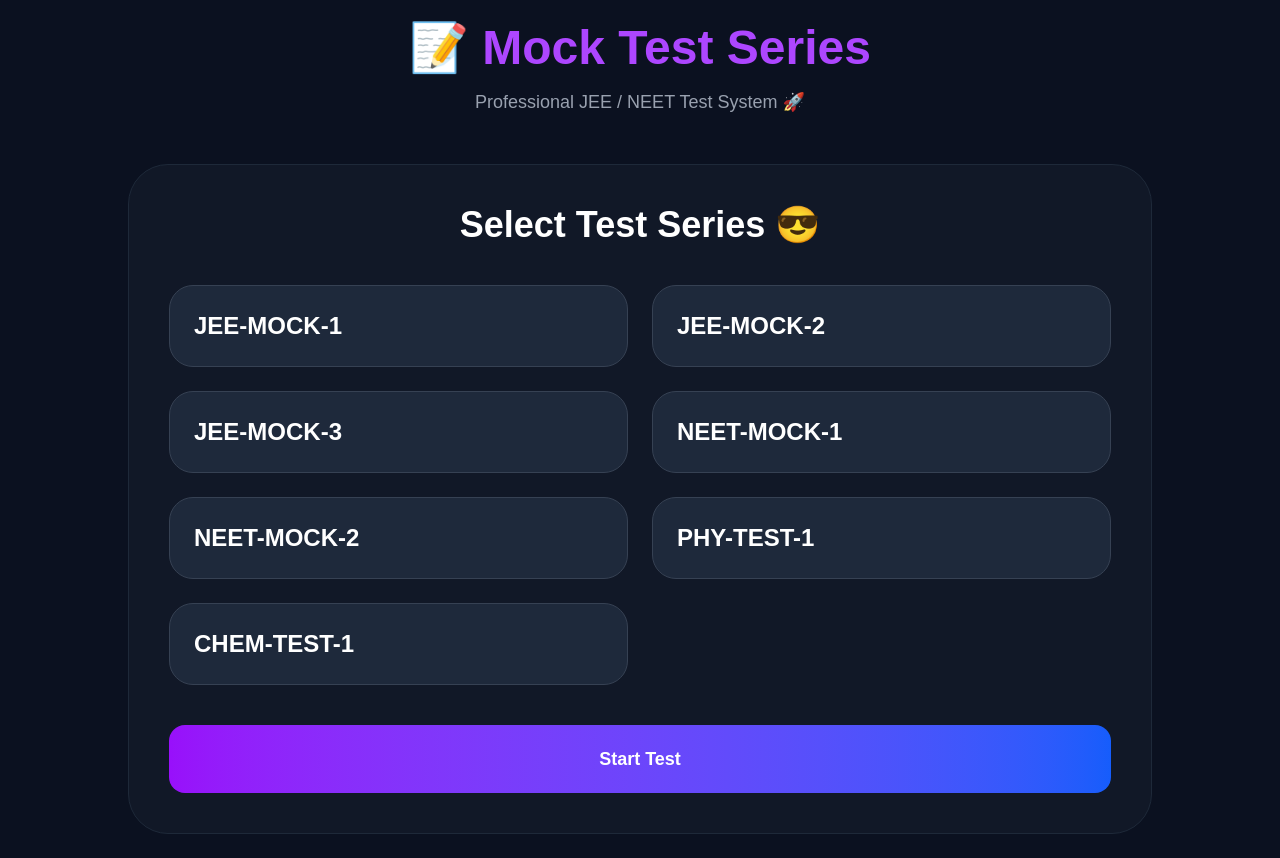
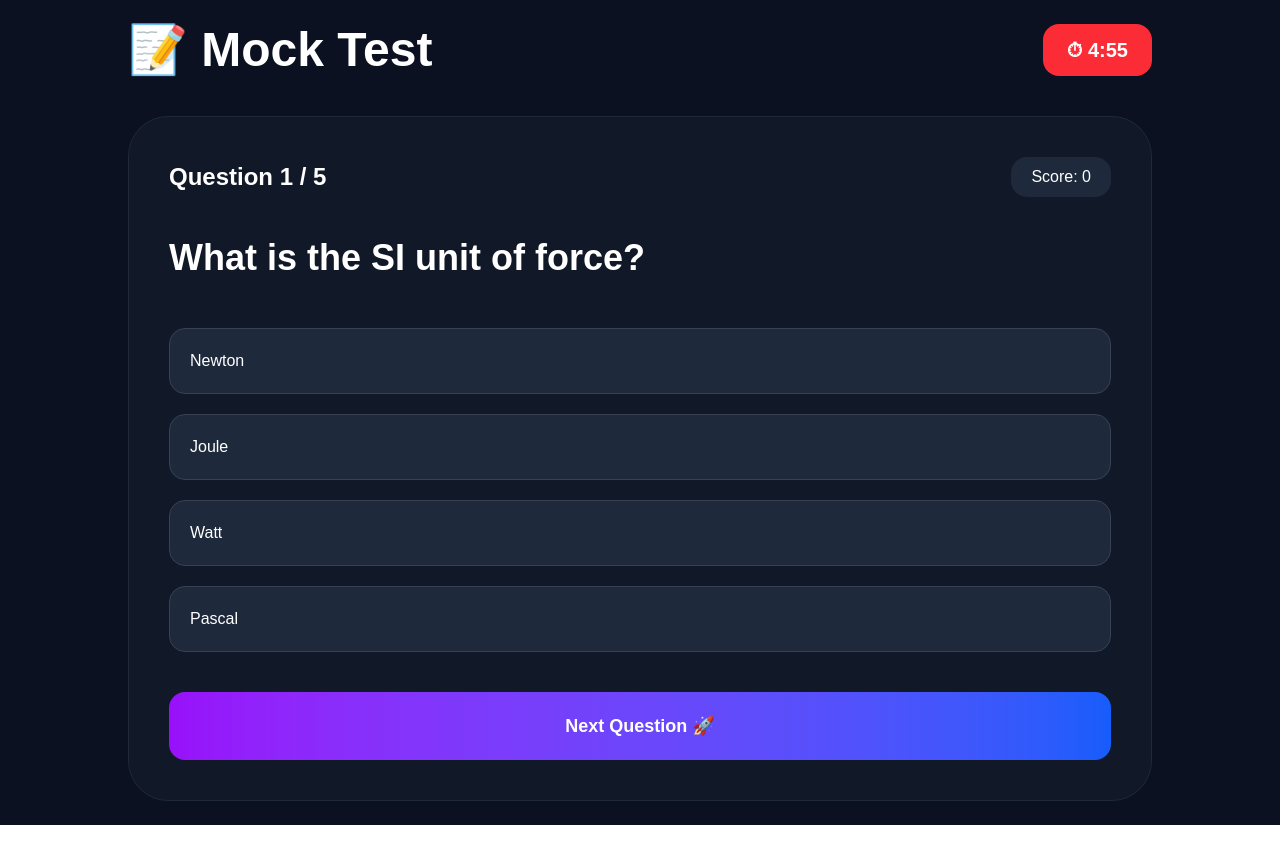
Before and after one commit to himanshu8785/exam-cracker, a Next.js app: page /mock-test in a window 1280 px wide. After the commit the page ends 825 px from the top, so only its background shows below. Built offline with nearby package versions, Linux system fonts and the light colour scheme.

Commit message:
real mock test engine

```diff
--- a/app/mock-test/page.tsx
+++ b/app/mock-test/page.tsx
@@ -2,49 +2,81 @@
 
 import { useEffect,useState } from "react";
 
-import {
-  db,
-  auth
-} from "../../firebase";
+const questions = [
 
-import {
-  collection,
-  getDocs,
-  query,
-  where,
-  addDoc,
-  serverTimestamp
-} from "firebase/firestore";
+  {
+    question:
+    "What is the SI unit of force?",
 
-import ProtectedRoute from "../ProtectedRoute";
+    options:[
+      "Newton",
+      "Joule",
+      "Watt",
+      "Pascal"
+    ],
 
-const testSeriesList = [
+    answer:"Newton"
+  },
 
-  "JEE-MOCK-1",
-  "JEE-MOCK-2",
-  "JEE-MOCK-3",
+  {
+    question:
+    "Which gas is used in photosynthesis?",
 
-  "NEET-MOCK-1",
-  "NEET-MOCK-2",
+    options:[
+      "Oxygen",
+      "Nitrogen",
+      "Carbon Dioxide",
+      "Hydrogen"
+    ],
 
-  "PHY-TEST-1",
-  "CHEM-TEST-1"
+    answer:"Carbon Dioxide"
+  },
+
+  {
+    question:
+    "Derivative of x² is?",
+
+    options:[
+      "x",
+      "2x",
+      "x²",
+      "2"
+    ],
+
+    answer:"2x"
+  },
+
+  {
+    question:
+    "Atomic number of Oxygen?",
+
+    options:[
+      "6",
+      "7",
+      "8",
+      "9"
+    ],
+
+    answer:"8"
+  },
+
+  {
+    question:
+    "Speed of light is?",
+
+    options:[
+      "3×10^8 m/s",
+      "5×10^6 m/s",
+      "1×10^5 m/s",
+      "7×10^7 m/s"
+    ],
+
+    answer:"3×10^8 m/s"
+  }
 
 ];
 
 export default function MockTestPage() {
-
-  const [selectedSeries,setSelectedSeries] =
-  useState("");
-
-  const [questions,setQuestions] =
-  useState([]);
-
-  const [loading,setLoading] =
-  useState(false);
-
-  const [started,setStarted] =
-  useState(false);
 
   const [currentQuestion,setCurrentQuestion] =
   useState(0);
@@ -58,85 +90,57 @@ export default function MockTestPage() {
   const [submitted,setSubmitted] =
   useState(false);
 
-  async function startTest(){
+  const [timeLeft,setTimeLeft] =
+  useState(300);
 
-    if(!selectedSeries){
+  useEffect(()=>{
 
-      alert("Select test series 🚀");
+    if(timeLeft <= 0){
+
+      setSubmitted(true);
 
       return;
 
     }
 
-    setLoading(true);
-
-    try{
-
-      const q = query(
-
-        collection(db,"questions"),
-
-        where(
-          "testSeries",
-          "==",
-          selectedSeries
-        )
-
-      );
-
-      const querySnapshot =
-      await getDocs(q);
-
-      const data = [];
-
-      querySnapshot.forEach((doc)=>{
-
-        data.push({
-
-          id:doc.id,
-
-          ...doc.data()
-
-        });
-
-      });
-
-      setQuestions(data);
-
-      setStarted(true);
-
-    }
-
-    catch(error){
-
-      console.log(error);
-
-    }
-
-    setLoading(false);
-
-  }
-
-  async function nextQuestion(){
-
-    if(selected === ""){
-
-      alert("Select an option 🚀");
+    if(submitted){
 
       return;
 
     }
 
-    let finalScore = score;
+    const timer = setInterval(()=>{
+
+      setTimeLeft(prev=>prev - 1);
+
+    },1000);
+
+    return ()=>clearInterval(timer);
+
+  },[timeLeft,submitted]);
+
+  function nextQuestion(){
+
+    if(selected === ""){
+
+      alert(
+        "Please select an option 😎"
+      );
+
+      return;
+
+    }
+
+    let updatedScore = score;
 
     if(
       selected ===
       questions[currentQuestion].answer
     ){
 
-      finalScore += 4;
+      updatedScore += 4;
 
-      setScore(finalScore);
+      setScore(updatedScore);
 
     }
 
@@ -145,8 +149,8 @@ export default function MockTestPage() {
       questions.length - 1
     ){
 
-      setCurrentQuestion(prev=>
-        prev + 1
+      setCurrentQuestion(
+        prev=>prev + 1
       );
 
       setSelected("");
@@ -155,143 +159,47 @@ export default function MockTestPage() {
 
     else{
 
-      try{
-
-        await addDoc(
-
-          collection(db,"scores"),
-
-          {
-
-            email:
-            auth.currentUser?.email,
-
-            score:
-            finalScore,
-
-            testSeries:
-            selectedSeries,
-
-            createdAt:
-            serverTimestamp()
-
-          }
-
-        );
-
-      }
-
-      catch(error){
-
-        console.log(error);
-
-      }
-
       setSubmitted(true);
 
     }
 
   }
 
-  return (
+  const minutes =
+  Math.floor(timeLeft / 60);
 
-    <ProtectedRoute>
+  const seconds =
+  timeLeft % 60;
 
-      <main className="min-h-screen bg-[#0b1120] text-white p-6">
+  if(submitted){
 
-        <div className="max-w-5xl mx-auto">
+    return(
 
-          <h1 className="text-5xl font-black text-center mb-4">
+      <main className="min-h-screen bg-[#0b1120] text-white flex justify-center items-center p-6">
 
-            📝 <span className="text-purple-500">
-              Mock Test Series
-            </span>
+        <div className="bg-[#111827] border border-gray-800 rounded-[40px] p-12 text-center max-w-2xl w-full">
 
+          <div className="text-8xl mb-8">
+
+            🎉
+
+          </div>
+
+          <h1 className="text-6xl font-black text-purple-500 mb-6">
+
+            Test Submitted
           </h1>
 
-          <p className="text-center text-gray-400 text-lg mb-12">
+          <p className="text-3xl mb-4">
 
-            Professional JEE / NEET Test System 🚀
+            Your Score 😎🔥
 
           </p>
 
-          {!started ? (
-
-            <div className="bg-[#111827] border border-gray-800 rounded-[40px] p-10">
-
-              <h2 className="text-4xl font-bold mb-10 text-center">
-
-                Select Test Series 😎
-
-              </h2>
-
-              <div className="grid grid-cols-1 md:grid-cols-2 gap-6">
-
-                {testSeriesList.map((test,index)=>(
-
-                  <button
-                    key={index}
-                    onClick={()=>
-                      setSelectedSeries(test)
-                    }
-                    className={`p-6 rounded-3xl border text-left transition
-
-                    ${selectedSeries === test
-
-                      ? "bg-purple-600 border-purple-500"
-
-                      : "bg-[#1e293b] border-gray-700 hover:border-purple-500"
-
-                    }`}
-                  >
-
-                    <h3 className="text-2xl font-bold">
-
-                      {test}
-
-                    </h3>
-
-                  </button>
-
-                ))}
-
-              </div>
-
-              <button
-                onClick={startTest}
-                className="w-full mt-10 py-5 rounded-2xl bg-gradient-to-r from-purple-600 to-blue-600 text-lg font-semibold"
-              >
-
-                {loading
-                  ? "Loading..."
-                  : "Start Test"
-                }
-
-              </button>
-
-            </div>
-
-          ) : submitted ? (
-
-            <div className="bg-[#111827] border border-gray-800 rounded-[40px] p-12 text-center">
-
-              <h2 className="text-6xl font-black text-purple-500 mb-6">
+          <div className="text-7xl font-black mb-8">
 
             {score}
-
-              </h2>
-
-              <p className="text-2xl text-gray-300 mb-4">
-
-                Test Submitted Successfully 🚀
-
-              </p>
-
-              <p className="text-lg text-gray-500 mb-10">
-
-                {selectedSeries}
-
-              </p>
+          </div>
 
           <button
             onClick={()=>
@@ -300,32 +208,39 @@ export default function MockTestPage() {
             className="px-10 py-5 rounded-2xl bg-gradient-to-r from-purple-600 to-blue-600 text-lg font-semibold"
           >
 
-                Back To Tests
+            Restart Test 🚀
 
           </button>
 
         </div>
 
-          ) : questions.length === 0 ? (
+      </main>
 
-            <div className="bg-[#111827] border border-gray-800 rounded-[40px] p-12 text-center">
+    );
 
-              <h2 className="text-4xl font-bold">
+  }
 
-                No Questions Found 🚀
+  return (
 
-              </h2>
+    <main className="min-h-screen bg-[#0b1120] text-white p-6">
 
-              <p className="text-gray-400 mt-6 text-lg">
+      <div className="max-w-5xl mx-auto">
 
-                Upload questions for:
-                {selectedSeries}
+        <div className="flex justify-between items-center mb-10">
 
-              </p>
+          <h1 className="text-5xl font-black">
+
+            📝 Mock Test
+          </h1>
+
+          <div className="bg-red-500 px-6 py-3 rounded-2xl text-xl font-bold">
+
+            ⏱ {minutes}:
+            {seconds.toString().padStart(2,"0")}
 
           </div>
 
-          ) : (
+        </div>
 
         <div className="bg-[#111827] border border-gray-800 rounded-[40px] p-10">
 
@@ -333,26 +248,25 @@ export default function MockTestPage() {
 
             <h2 className="text-2xl font-bold">
 
-                  Question {currentQuestion + 1}
+              Question
+              {" "}
+              {currentQuestion + 1}
+              {" "}
               / {questions.length}
 
             </h2>
 
-                <div className="bg-[#1e293b] px-6 py-3 rounded-2xl">
+            <div className="bg-[#1e293b] px-5 py-2 rounded-2xl">
 
-                  Score: {score}
+              Score:
+              {" "}
+              {score}
 
             </div>
 
           </div>
 
-              <p className="text-gray-400 mb-4">
-
-                {selectedSeries}
-
-              </p>
-
-              <h3 className="text-4xl font-bold leading-relaxed mb-10">
+          <h3 className="text-4xl font-black leading-relaxed mb-10">
 
             {
               questions[currentQuestion]
@@ -372,7 +286,7 @@ export default function MockTestPage() {
                   onClick={()=>
                     setSelected(option)
                   }
-                      className={`w-full p-5 rounded-2xl text-left border transition
+                  className={`w-full p-5 rounded-2xl border text-left transition
 
                   ${selected === option
 
@@ -401,23 +315,19 @@ export default function MockTestPage() {
               currentQuestion ===
               questions.length - 1
 
-                    ? "Submit Test"
+                ? "Submit Test 🚀"
 
-                    : "Next Question"
+                : "Next Question 🚀"
             }
 
           </button>
 
         </div>
 
-          )}
-
       </div>
 
     </main>
 
-    </ProtectedRoute>
-
   );
 
 }
```
Lines whose indentation alone changed are shown as unchanged.
